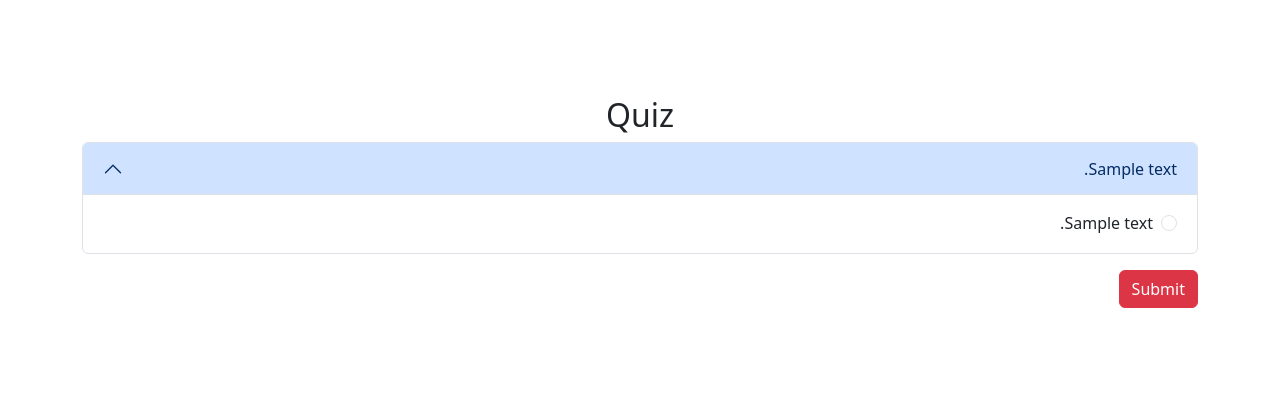
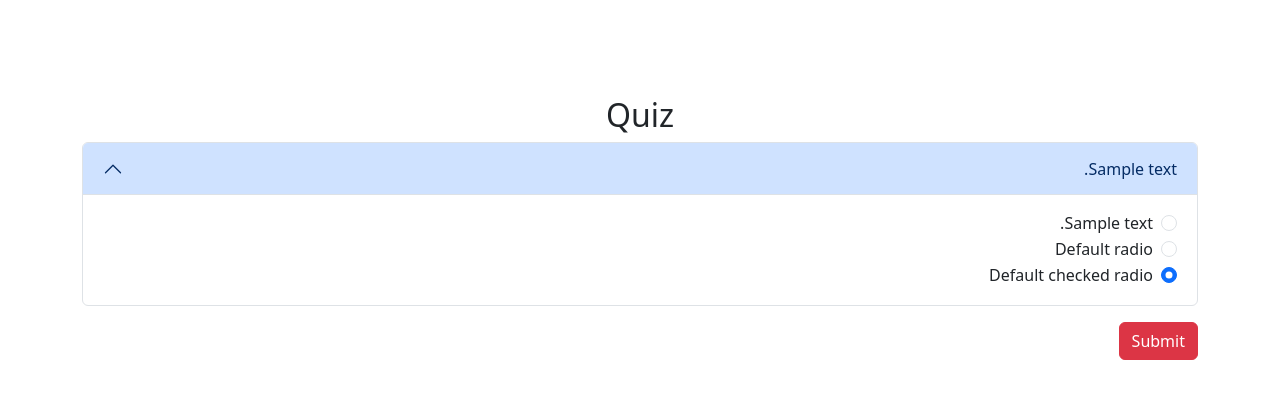
Before and after one commit to Quantum-coder-MA/questions_answers_up, a Django app: template questions_answers/template/questions_answers.html in a window 1280 px wide, after a click that opens the changed part. Shown: the top 399 px of the page. Run offline with Django 5.2, Linux system fonts and the light colour scheme; the template is opened without the code that fills it: most values are stand-ins (such as "Sample title", 1, 10 or a date in 2020).

Commit message:
some change

```diff
--- a/questions_answers/template/questions_answers.html
+++ b/questions_answers/template/questions_answers.html
@@ -1,13 +1,9 @@
 <!doctype html>
 <html lang="ar" dir="rtl">
 <head>
-    <!-- Required meta tags -->
     <meta charset="utf-8">
     <meta name="viewport" content="width=device-width, initial-scale=1">
-
-    <!-- Bootstrap CSS -->
     <link rel="stylesheet" href="https://cdn.jsdelivr.net/npm/bootstrap@5.3.3/dist/css/bootstrap.rtl.min.css">
-
     <title>Question & Answer App</title>
 </head>
 <body>
@@ -16,7 +12,8 @@
         <form method="POST" action="{% url 'questions_answers' %}">
             {% csrf_token %}
             <div class="accordion" id="questionsAccordion">
-                {% for question in data %}
+                {% for category in data.categories %}
+                    {% for question in category.questions %}
                         <div class="accordion-item">
                             <h2 class="accordion-header" id="heading{{ forloop.counter }}">
                                 <button class="accordion-button" type="button" data-bs-toggle="collapse" data-bs-target="#collapse{{ forloop.counter }}" aria-expanded="true" aria-controls="collapse{{ forloop.counter }}">
@@ -25,24 +22,37 @@
                             </h2>
                             <div id="collapse{{ forloop.counter }}" class="accordion-collapse collapse" aria-labelledby="heading{{ forloop.counter }}" data-bs-parent="#questionsAccordion">
                                 <div class="accordion-body">
-                                {% for answer in questions_answers %}
+                                    {% for answer in question.answer %}
                                         <div class="form-check">
-                                        <input class="form-check-input" type="radio" name="{{ question.questions_answers }}" id="{{ answer.answer }}" value="{{ answer.answer }}">
+                                            <input class="form-check-input" type="radio" name="{{ question.question_text }}" id="{{ answer.answer }}" value="{{ answer.answer }}">
                                             <label class="form-check-label" for="{{ answer.answer }}">
                                                 {{ answer.answer }}
                                             </label>
                                         </div>
                                     {% endfor %}
+
+                                    <div class="form-check">
+                                        <input class="form-check-input" type="radio" name="flexRadioDefault" id="flexRadioDefault1">
+                                        <label class="form-check-label" for="flexRadioDefault1">
+                                            Default radio
+                                        </label>
+                                    </div>
+                                    <div class="form-check">
+                                        <input class="form-check-input" type="radio" name="flexRadioDefault" id="flexRadioDefault2" checked>
+                                        <label class="form-check-label" for="flexRadioDefault2">
+                                            Default checked radio
+                                        </label>
                                     </div>
                                 </div>
                             </div>
+                        </div>
+                    {% endfor %}
                 {% endfor %}
             </div>
             <button type="submit" class="btn btn-danger mt-3">Submit</button>
         </form>
     </div>
 
-    <!-- Bootstrap JS -->
     <script src="https://cdn.jsdelivr.net/npm/bootstrap@5.3.3/dist/js/bootstrap.bundle.min.js"></script>
 </body>
 </html>
```
Also changed, not shown: questions_answers/views.py (+4 -4 lines). Lines whose indentation alone changed are shown as unchanged.
